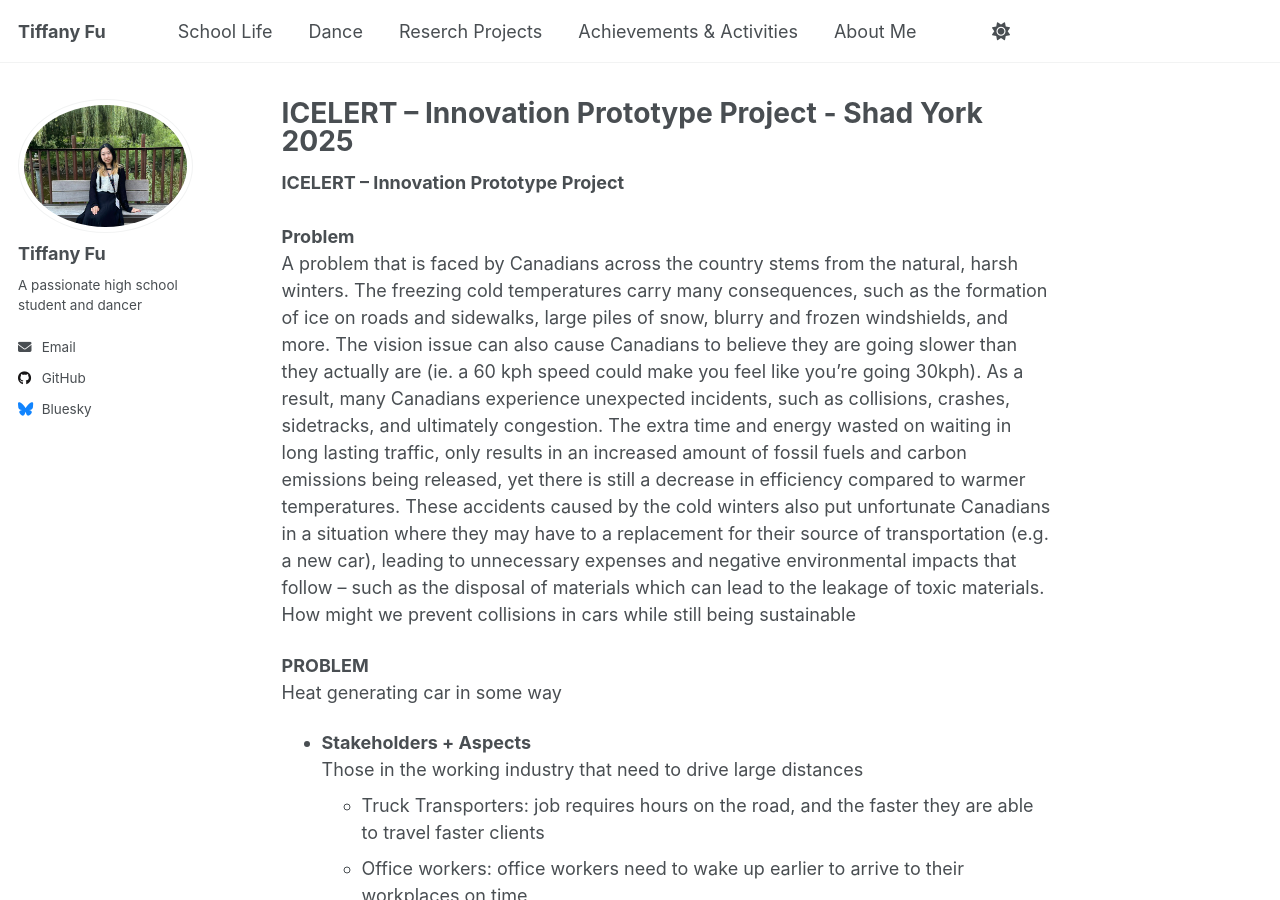
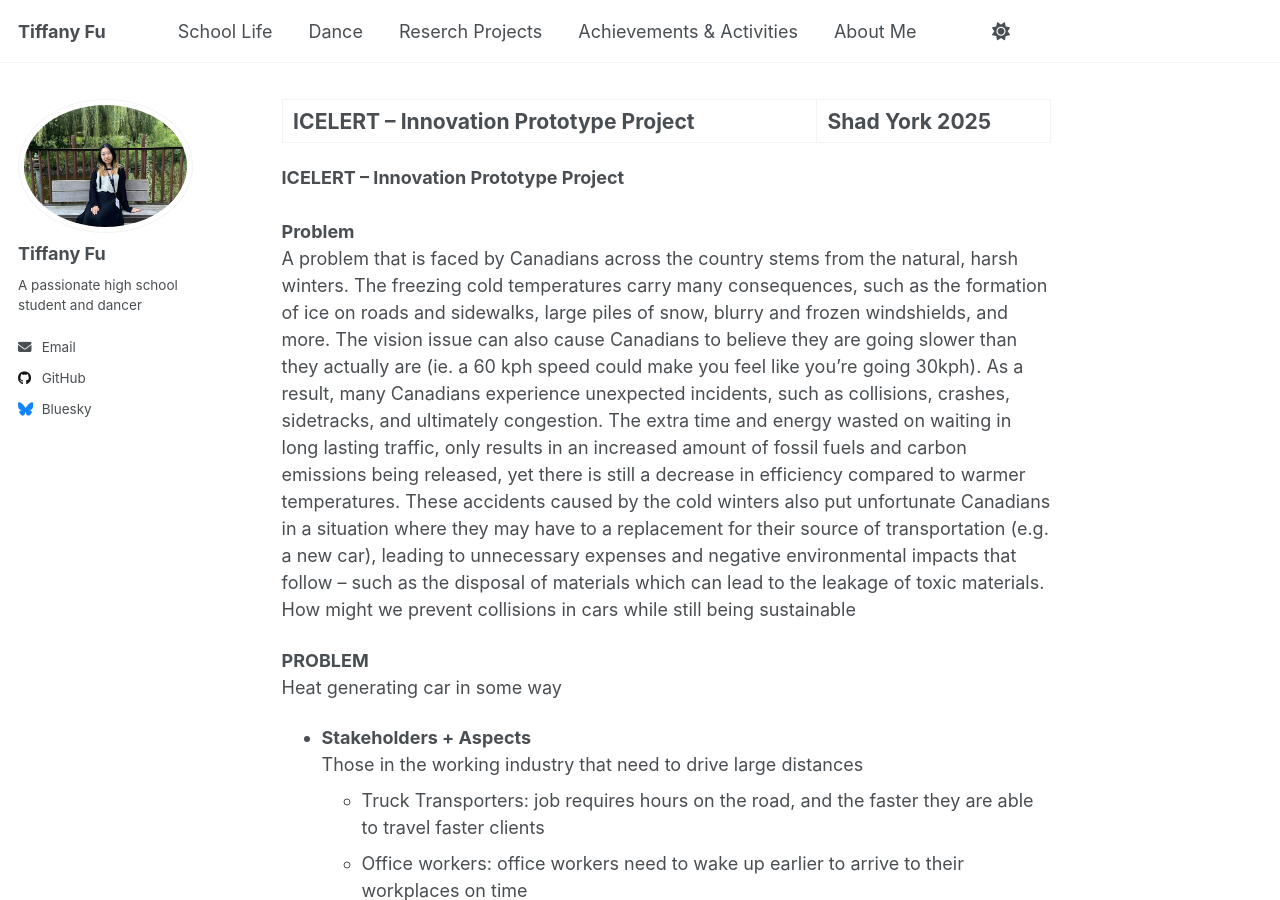
Before and after one commit to TiffanyJTFu/TiffanyFu, a Jekyll site: the page built from _teaching/InnovationProject.md, in a window 1280 px wide and 900 px high. Built offline with Jekyll 4.4.1, drawn with Linux system fonts in a browser that asks for light colours; a script that is not in the unit is left out.

```diff
--- a/_teaching/InnovationProject.md
+++ b/_teaching/InnovationProject.md
@@ -1,5 +1,5 @@
 ---
-title: "ICELERT – Innovation Prototype Project - Shad York 2025"
+title: "ICELERT – Innovation Prototype Project | Shad York 2025"
 collection: teaching
 type: ""
 permalink: /teaching/InnovationProject
```
